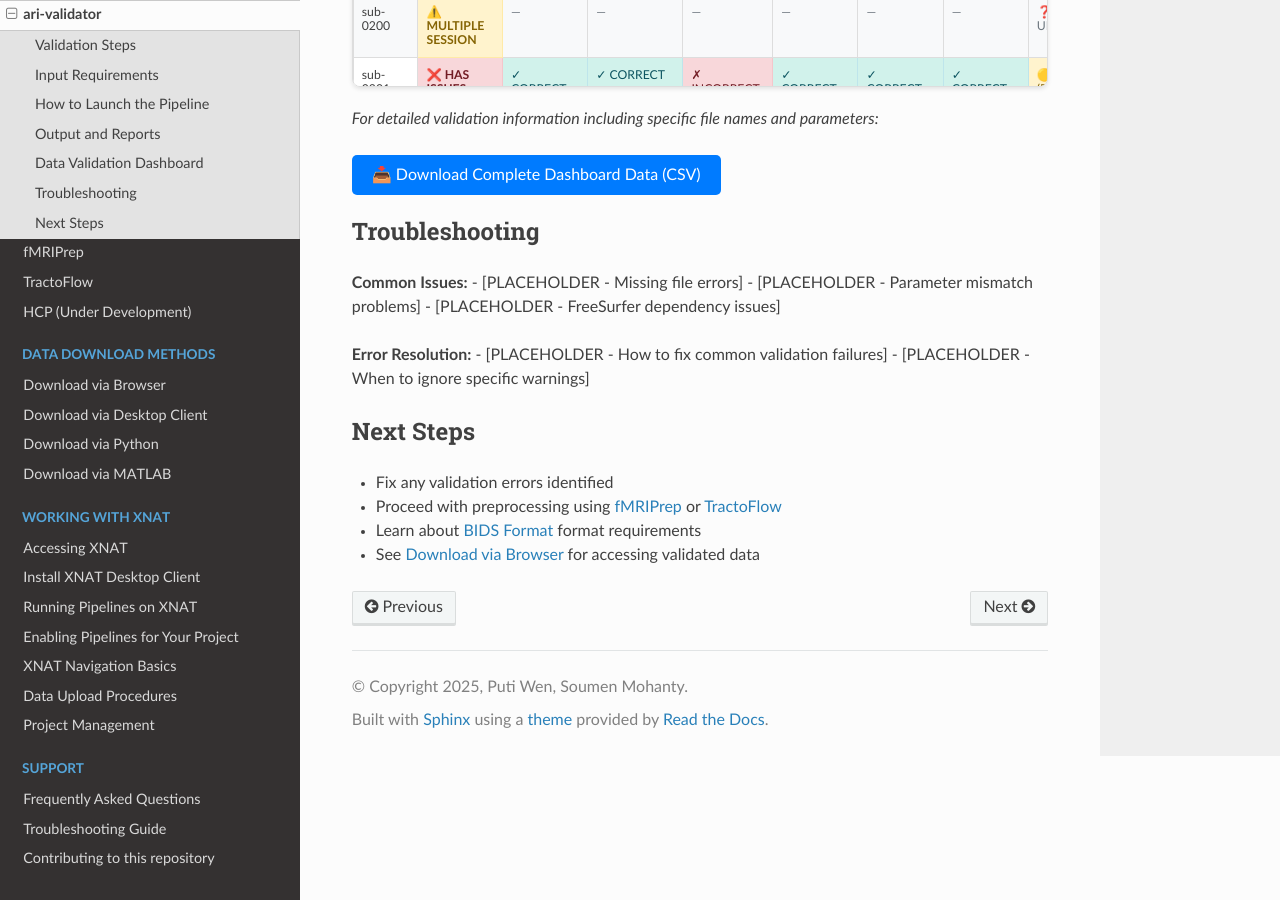
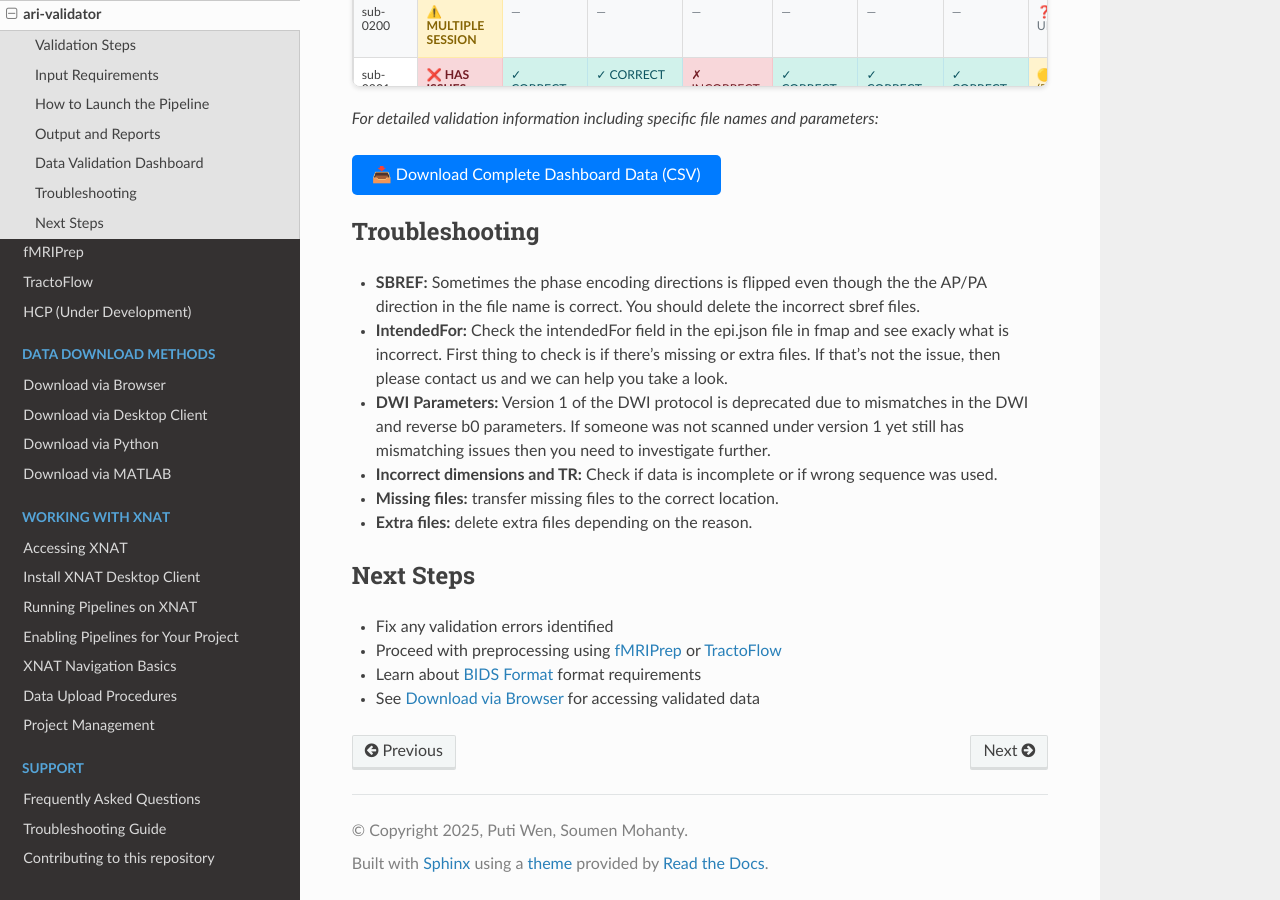
Before and after one commit to BioMedicalImaging-Core-NYUAD/xnat-docs, a Sphinx documentation site: the page built from docs/source/processing_pipelines/ari-validator.rst, in a window 1280 px wide and 900 px high, scrolled down 1861 px. Built offline with Sphinx 7.4.7 and the Read the Docs theme 3.1.0, drawn with Linux system fonts in a browser that asks for light colours.

Commit message:
populating ari validator page

```diff
--- a/docs/source/processing_pipelines/ari-validator.rst
+++ b/docs/source/processing_pipelines/ari-validator.rst
@@ -280,17 +280,17 @@ Data Validation Dashboard
      </a>
    </div>
 
+
 Troubleshooting
 ---------------
 
-**Common Issues:**
-- [PLACEHOLDER - Missing file errors]
-- [PLACEHOLDER - Parameter mismatch problems]
-- [PLACEHOLDER - FreeSurfer dependency issues]
+- **SBREF:** Sometimes the phase encoding directions is flipped even though the the AP/PA direction in the file name is correct. You should delete the incorrect sbref files.
+- **IntendedFor:** Check the intendedFor field in the epi.json file in fmap and see exacly what is incorrect. First thing to check is if there's missing or extra files. If that's not the issue, then please contact us and we can help you take a look.
+- **DWI Parameters:** Version 1 of the DWI protocol is deprecated due to mismatches in the DWI and reverse b0 parameters. If someone was not scanned under version 1 yet still has mismatching issues then you need to investigate further.
+- **Incorrect dimensions and TR:** Check if data is incomplete or if wrong sequence was used.
+- **Missing files:** transfer missing files to the correct location.
+- **Extra files:** delete extra files depending on the reason.
 
-**Error Resolution:**
-- [PLACEHOLDER - How to fix common validation failures]
-- [PLACEHOLDER - When to ignore specific warnings]
 
 Next Steps
 ----------
```
Also changed, not shown: docs/source/index.rst (+6 -1 lines).
